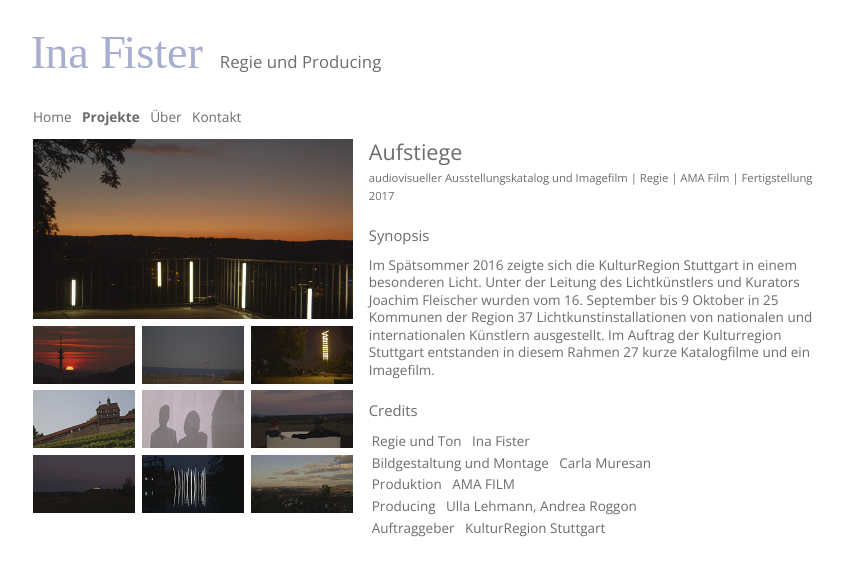
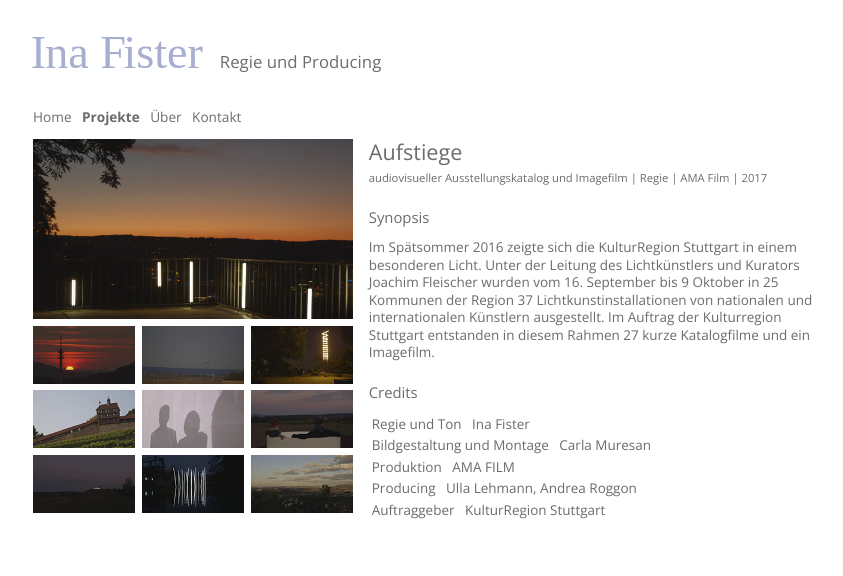
Before and after one commit to fisterfilms/fisterfilms.de, a Jekyll site: the page built from _projekte/aufstiege.md, in a window 1280 px wide. Shown: the top 576 px of the page, without its empty margins (207-1050 px from the left). Built offline with Jekyll 4.4.1, drawn with Linux system fonts in a browser that asks for light colours; some web fonts are replaced.

Commit message:
Update aufstiege.md

```diff
--- a/_projekte/aufstiege.md
+++ b/_projekte/aufstiege.md
@@ -26,7 +26,7 @@ filminfo:
     - audiovisueller Ausstellungskatalog und Imagefilm
     - Regie
     - AMA&nbsp;Film
-    - Fertigstellung 2017
+    - 2017
 ---
 
 ## Synopsis
```
